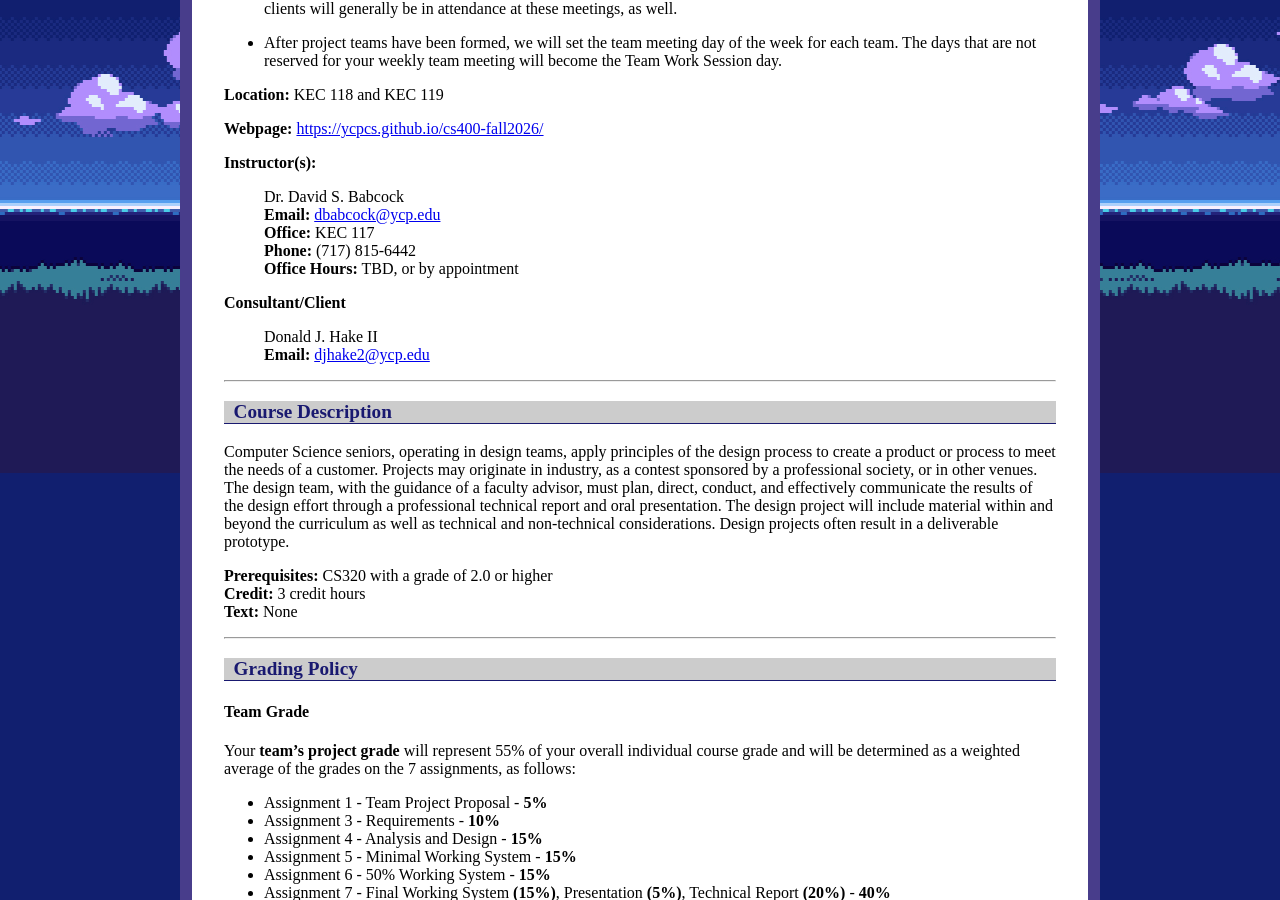
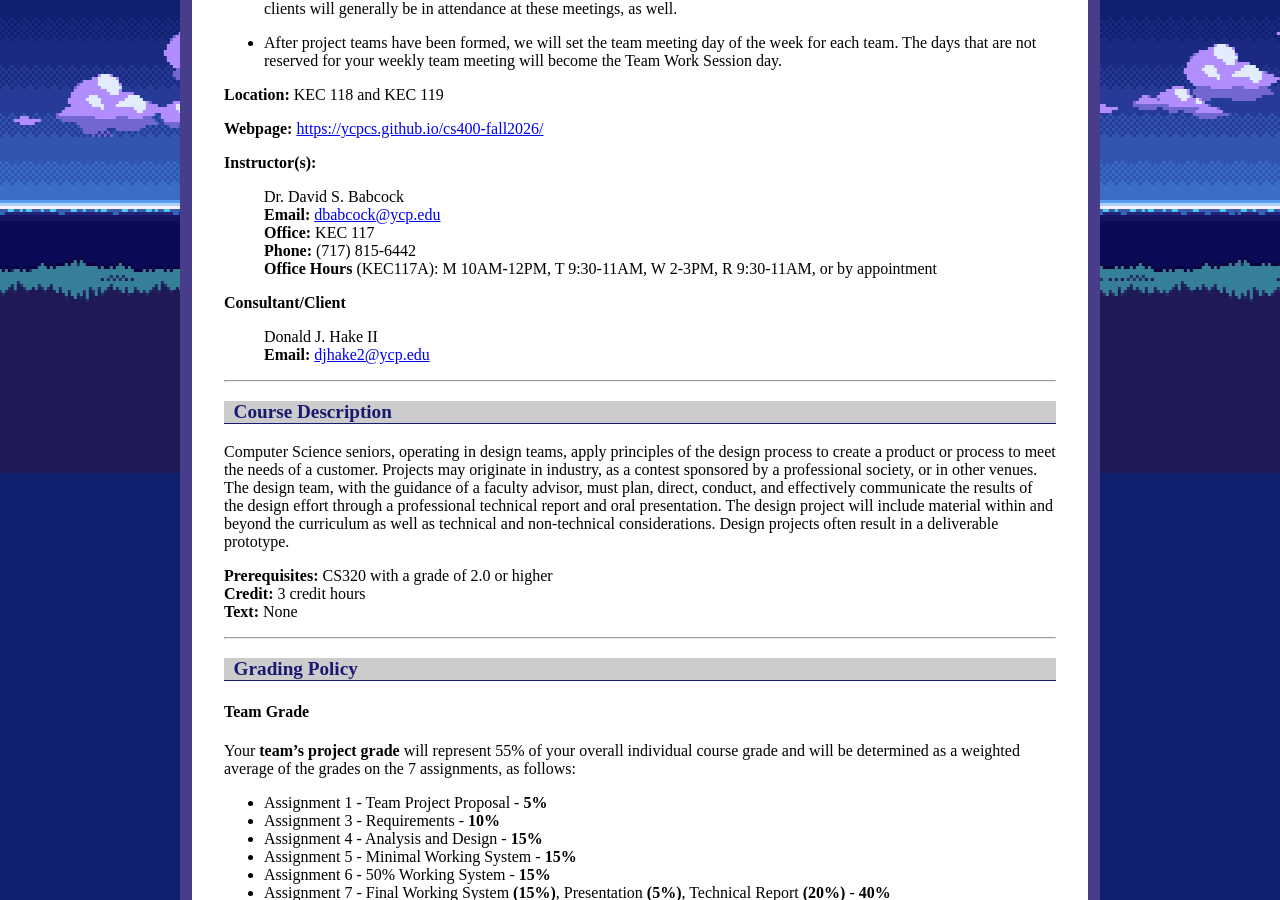
Before and after one commit to ycpcs/cs400-fall2026, a Jekyll site: the page built from syllabus.md, in a window 1280 px wide and 900 px high, scrolled down 427 px. Built offline with Jekyll 4.4.1, drawn with Linux system fonts in a browser that asks for light colours.

Commit message:
add office hours
add office hours

```diff
--- a/syllabus.md
+++ b/syllabus.md
@@ -33,7 +33,7 @@ title: Syllabus
 **Email:** <dbabcock@ycp.edu><br>
 **Office:** KEC 117<br>
 **Phone:** (717) 815-6442<br>
-**Office Hours:** TBD, or by appointment
+**Office Hours** (KEC117A): M 10AM-12PM, T 9:30-11AM, W 2-3PM, R 9:30-11AM, or by appointment
 
 **Consultant/Client**
 > Donald J. Hake II<br>
```
